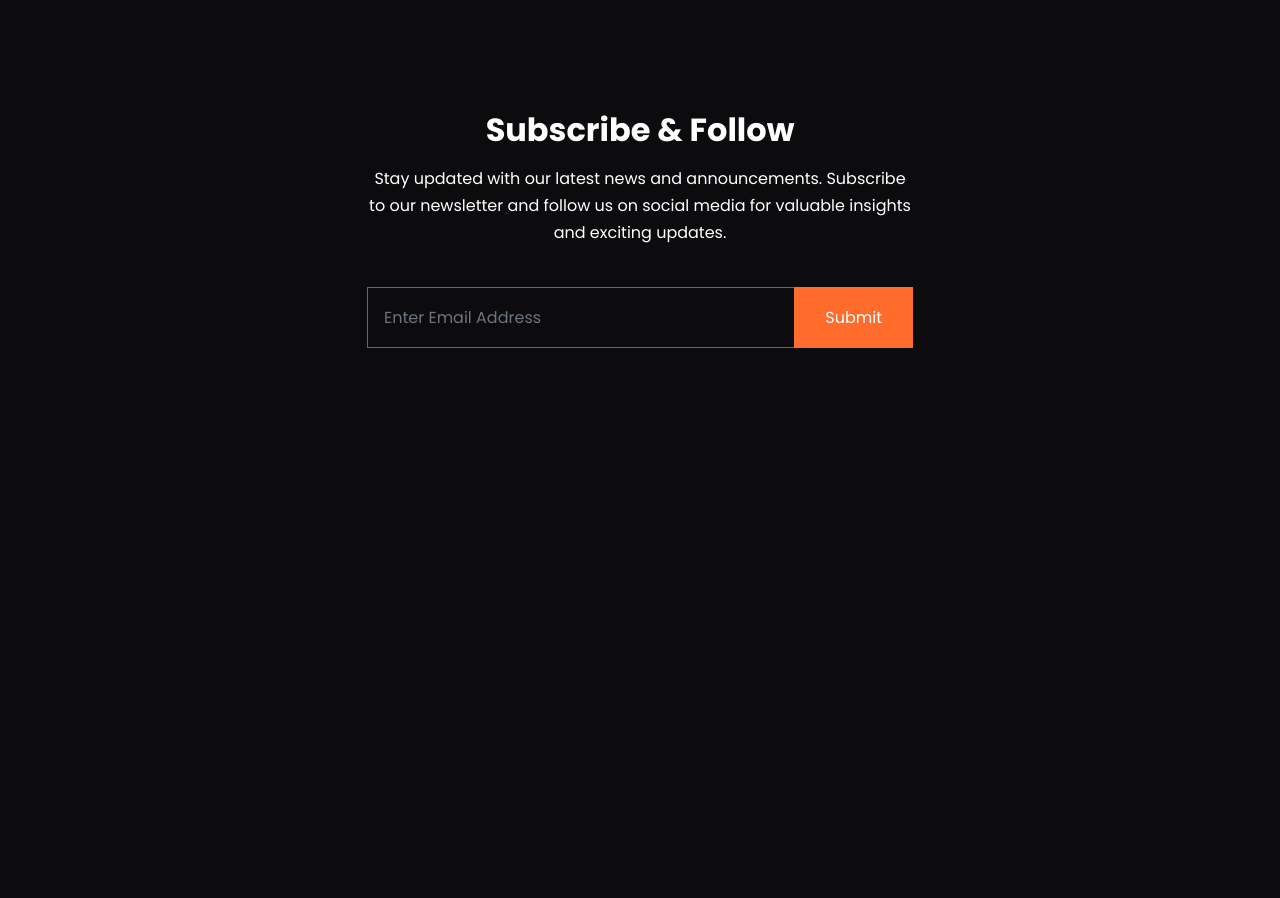
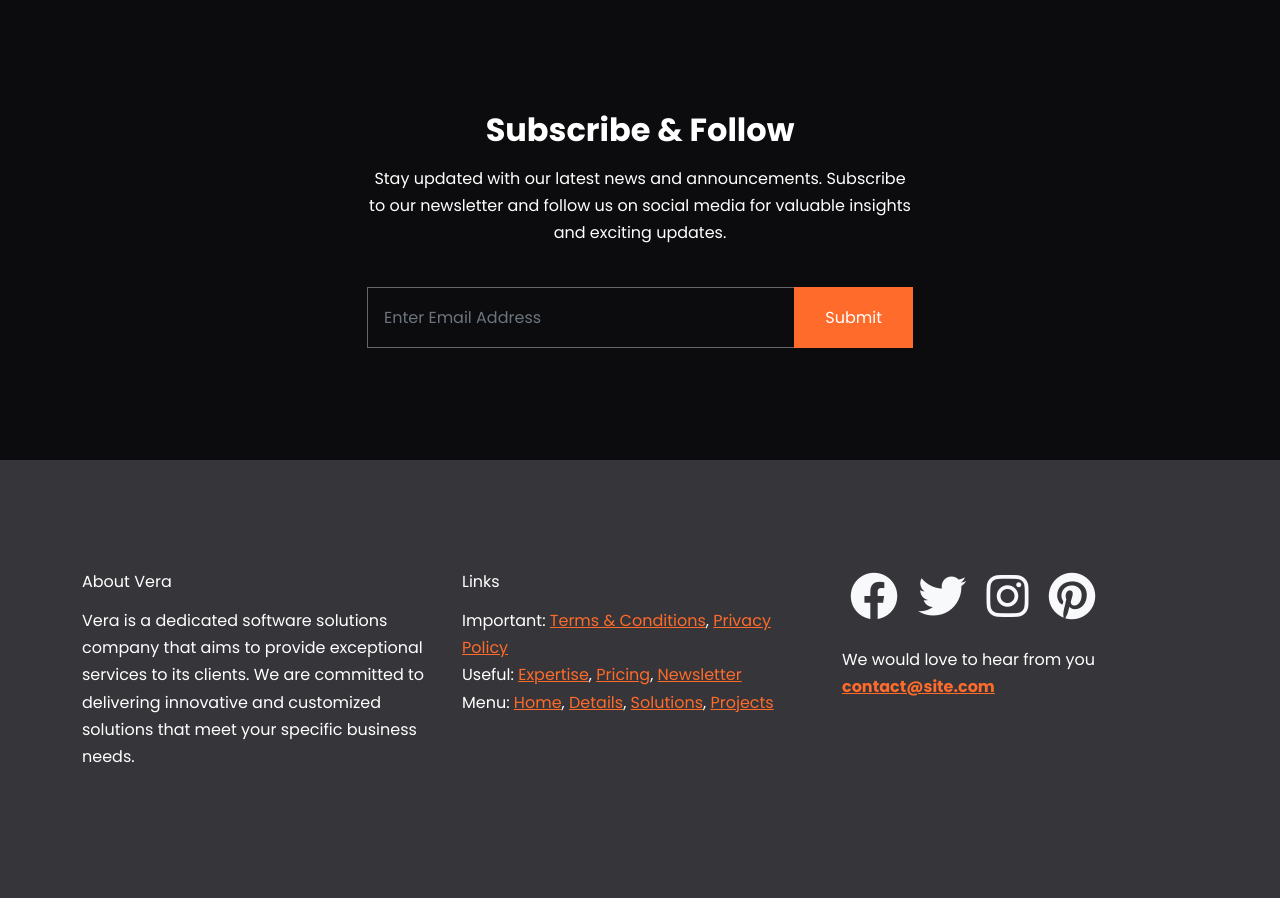
Before and after one commit to nataliestorozhuk/vera-website, a website: page index.html in a window 1280 px wide. Shown: the part 7326-8224 px from the top of the page. Before the commit the page ends 7786 px from the top, so only its background shows below. Drawn offline with nearby package versions, Linux system fonts and the light colour scheme; files that its build step writes are made by us from their sources.

Commit message:
added Footer section

```diff
--- a/index.html
+++ b/index.html
@@ -892,6 +892,64 @@
     </div>
   </section>
 
+  <!-- Footer -->
+  <footer class="footer bg-secondary py-6">
+    <div class="container">
+      <div class="row">
+        <div class="col-md-4 my-3">
+          <h6>About Vera</h6>
+          <p>
+            Vera is a dedicated software solutions company that aims to provide
+              exceptional services to its clients. We are committed to delivering
+              innovative and customized solutions that meet your specific business
+              needs.
+          </p>
+        </div>
+        <div class="col-md-4 my-3">
+          <h6>Links</h6>
+          <ul class="list-unstyled">
+            <li>
+              Important: <a href="#">Terms & Conditions</a>,
+              <a href="privacy.html">Privacy Policy</a>
+            </li>
+            <li>
+              Useful: <a href="index.html#expertise">Expertise</a>,
+              <a href="index.html#pricing">Pricing</a>,
+              <a href="index.html#newsletter">Newsletter</a>
+            </li>
+            <li>
+              Menu: <a href="index.html">Home</a>, <a href="index.html#details">Details</a>,
+              <a href="index.html#solutions">Solutions</a>,
+              <a href="index.html#projects">Projects</a>
+            </li>
+          </ul>
+        </div>
+        <div class="col-md-4 my-3">
+          <div class="mb-4">
+            <a href="#" class="text-decoration-none">
+              <i class="fab fa-facebook fa-3x text-light mx-2"></i>
+            </a>
+            <a href="#" class="text-decoration-none">
+              <i class="fab fa-twitter fa-3x text-light mx-2"></i>
+            </a>
+            <a href="#" class="text-decoration-none">
+              <i class="fab fa-instagram fa-3x text-light mx-2"></i>
+            </a>
+            <a href="#" class="text-decoration-none">
+              <i class="fab fa-pinterest fa-3x text-light mx-2"></i>
+            </a>
+          </div>
+          <p>
+            We would love to hear from you
+            <a href="mailto:contact@site.com"
+              ><strong>contact@site.com</strong></a
+            >
+          </p>
+        </div>
+      </div>
+    </div>
+  </footer>
+
   <script src="js/replaceme.min.js"></script>
   <script src="js/bootstrap.bundle.min.js"></script>
   <script src="js/script.js"></script>
```
